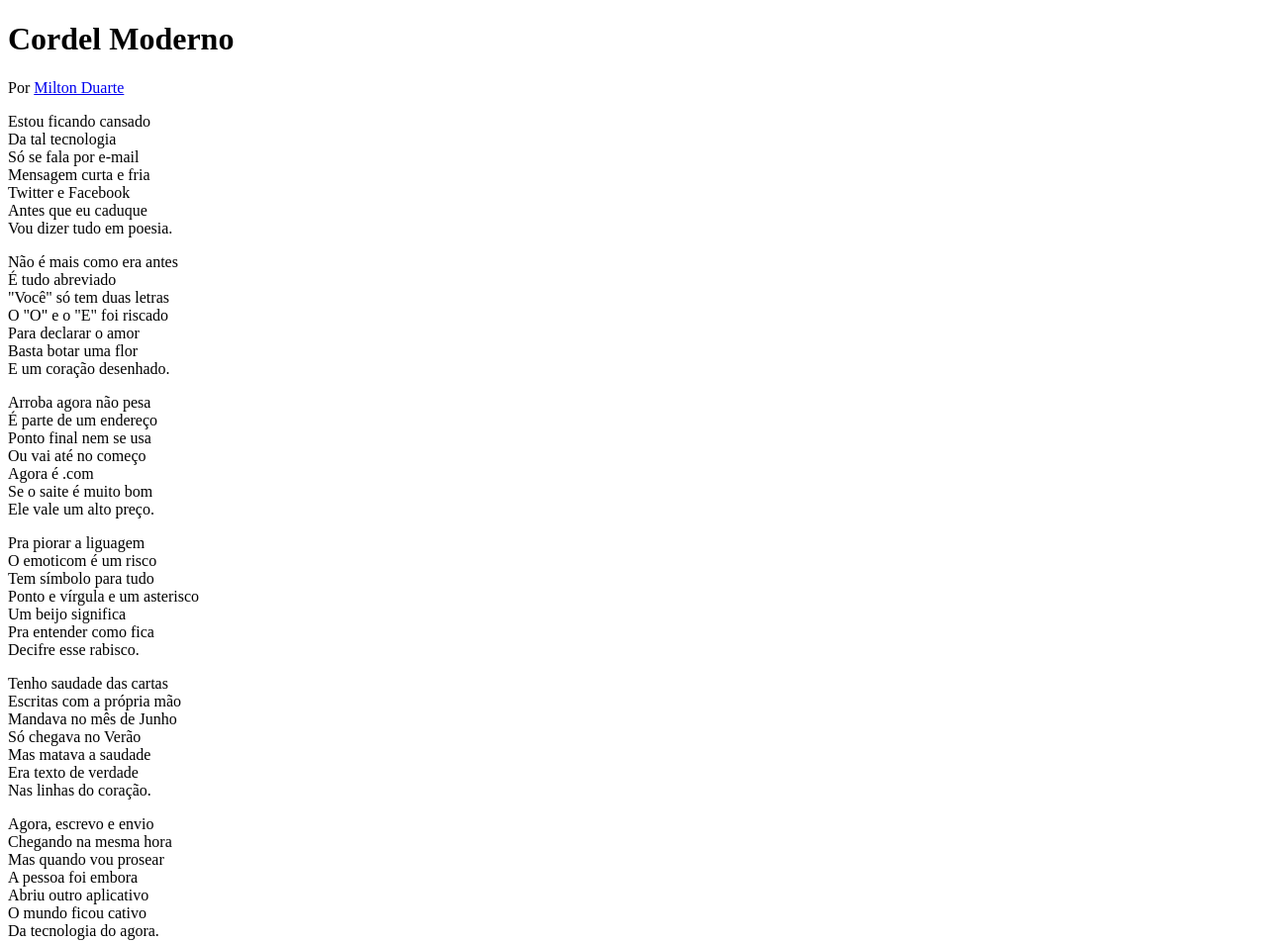
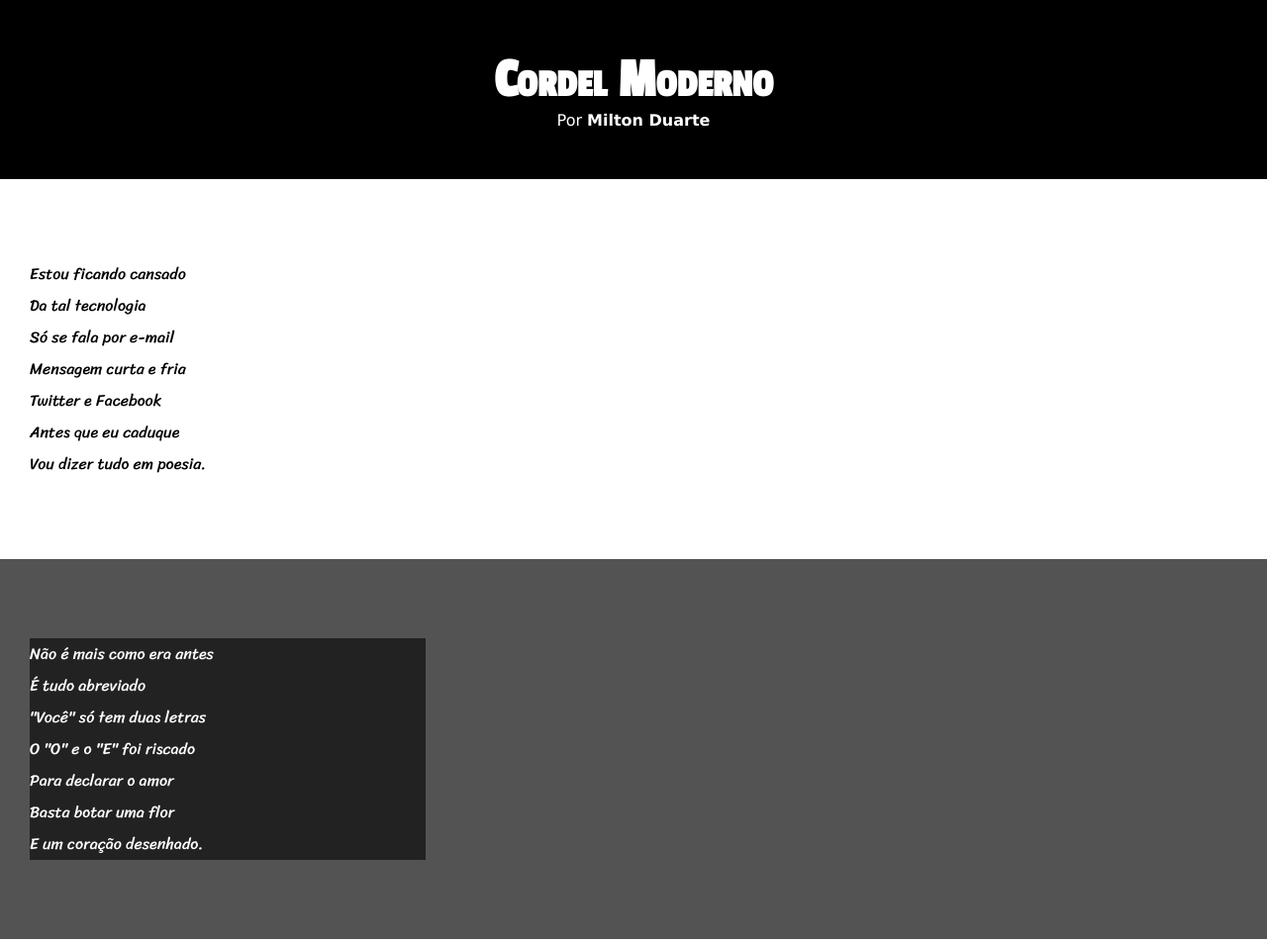
Before and after one commit to LucasSoaresDeOliveira/html-css, a plain HTML site: page desafios/d02/index.html in a window 1280 px wide. Shown: the top 953 px of the page at 99% size. Drawn offline with Linux system fonts and the light colour scheme.

Commit message:
atualização de agora

```diff
--- a/desafios/d02/index.html
+++ b/desafios/d02/index.html
@@ -16,7 +16,7 @@
         </p>
     </header>
 
-    <section>
+    <section class="normal">
         <p>
             Estou ficando cansado <br/>
             Da tal tecnologia <br/>
@@ -28,7 +28,7 @@
         </p>
     </section>
 
-    <section>
+    <section class="imagem">
         <p>
             Não é mais como era antes <br/>
             É tudo abreviado <br/>
@@ -40,7 +40,7 @@
         </p>
     </section>
 
-    <section>
+    <section class="normal">
             <p>
                 Arroba agora não pesa <br/>
                 É parte de um endereço <br/>
@@ -62,7 +62,7 @@
             </p>
     </section>
 
-    <section>
+    <section class="imagem">
         <p>
             Tenho saudade das cartas <br/>
             Escritas com a própria mão <br/>
@@ -74,7 +74,7 @@
         </p>
     </section>
 
-    <section>
+    <section class="normal">
             <p>
                 Agora, escrevo e envio <br/>
                 Chegando na mesma hora <br/>
--- a/desafios/d02/style.css
+++ b/desafios/d02/style.css
@@ -1 +1,81 @@
 @charset "UTF-8";
+
+
+@import url('https://fonts.googleapis.com/css2?family=Passion+One&display=swap');
+
+@import url('https://fonts.googleapis.com/css2?family=Sriracha&display=swap');
+
+:root {
+    --font1:Verdana, Geneva, Tahoma, sans-serif;
+    --font2:'Passion One', cursive;
+    --font3:'Sriracha', cursive;
+}
+
+* {
+    margin: 0px;
+    padding: 0px;
+}
+
+html, body {
+    min-height: 100vh;
+    background-color: lightgray;
+    font-family: var(--font1);
+}
+
+header {
+    background-color: black;
+    color: white;
+    text-align: center;
+}
+
+header > h1 {
+    padding-top: 50px;
+    font-variant: small-caps;
+    font-family: var(--font2);
+    font-size: 3.5em;
+}
+
+header > p {
+    padding-bottom: 50px;
+}
+
+header a, footer a  {
+    color: white;
+    text-decoration: none;
+    font-weight: bolder;
+}
+
+header a:hover, footer a:hover {
+    color: rgb(172, 172, 172);
+    text-decoration: underline;
+}
+
+section {
+    padding-top: 10vh;
+    padding-bottom: 10vh;
+    line-height: 2em;
+    padding-left: 30px;
+    font-family: var(--font3);
+}
+
+section.normal {
+    background-color: white;
+    color: black;
+}
+
+section.imagem {
+    background-color: rgb(83, 83, 83);
+    color: white;
+}
+
+section.imagem > p {
+    width: 400px;
+    background-color: rgb(34, 34, 34);
+}
+
+footer {
+    background-color: black;
+    color: white;
+    text-align: center;
+    padding: 10px;
+}
```
